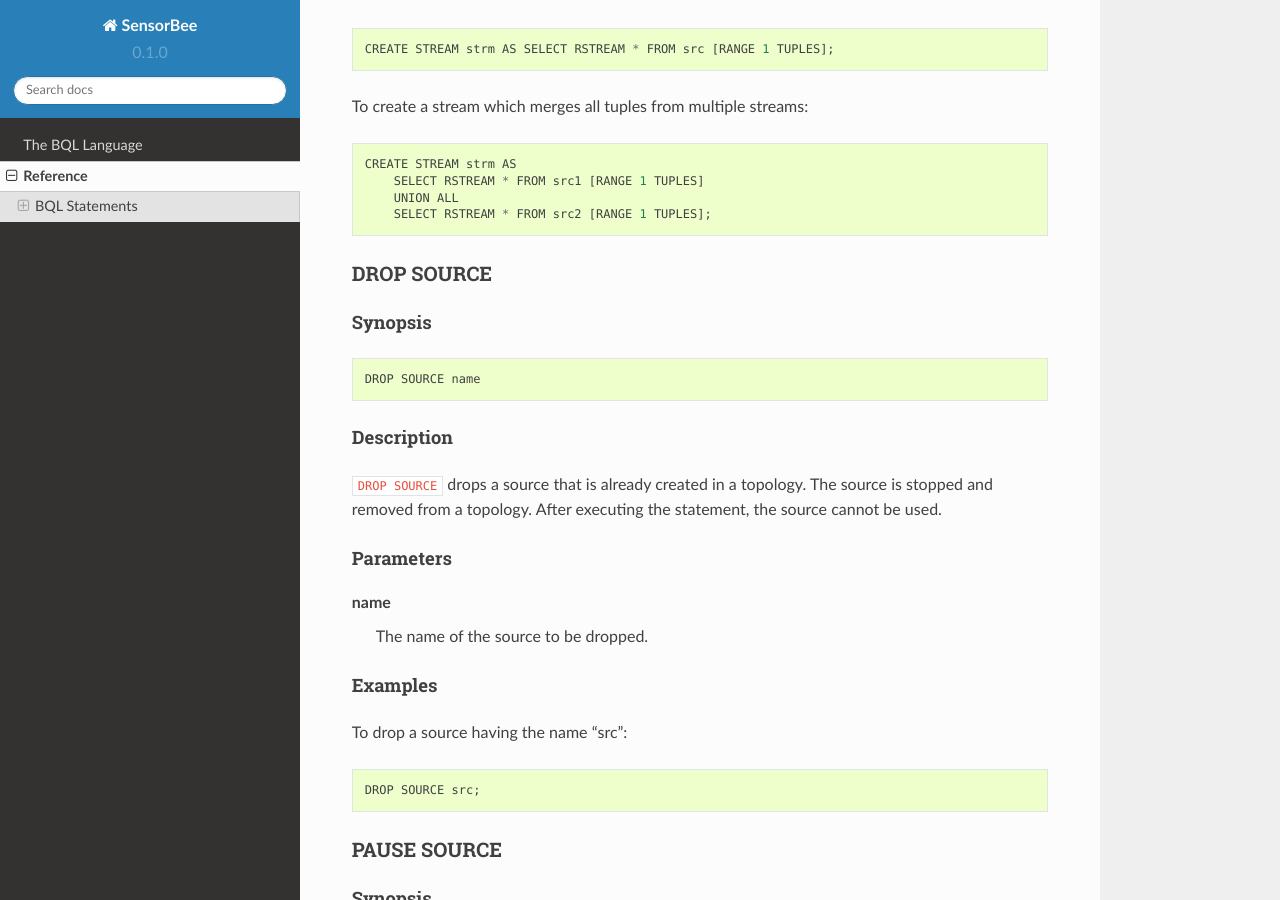
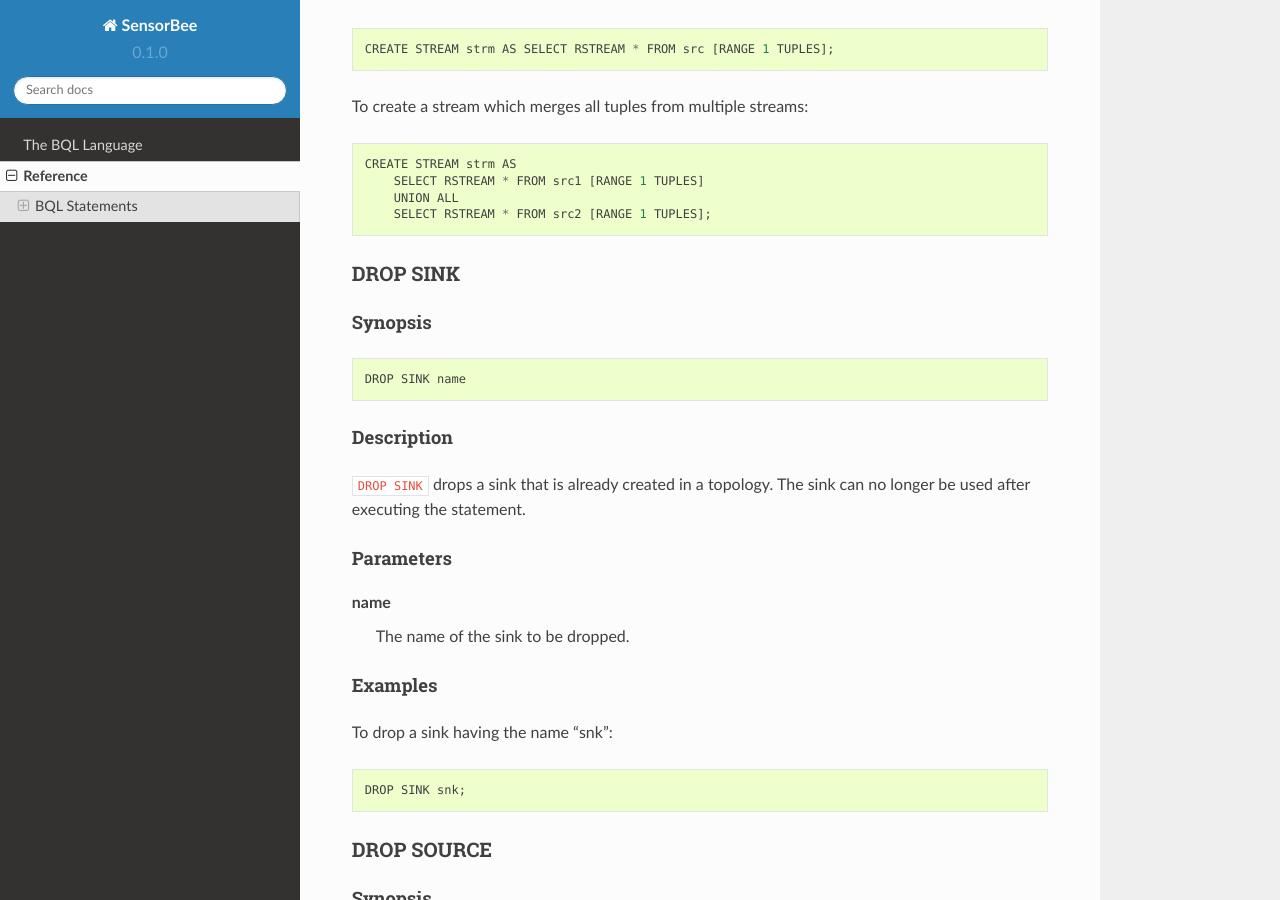
Before and after one commit to sensorbee/docs, a Sphinx documentation site: the page built from source/ref.rst, in a window 1280 px wide and 900 px high, scrolled down 3067 px. Built offline with Sphinx 7.4.7 and the Read the Docs theme 2.0.0, drawn with Linux system fonts in a browser that asks for light colours.

Commit message:
Add the reference of DROP SINK statement

```diff
--- a/source/ref/stmts.rst
+++ b/source/ref/stmts.rst
@@ -5,6 +5,7 @@ BQL Statements
 .. include:: /ref/stmts/create_sink.rst
 .. include:: /ref/stmts/create_source.rst
 .. include:: /ref/stmts/create_stream.rst
+.. include:: /ref/stmts/drop_sink.rst
 .. include:: /ref/stmts/drop_source.rst
 .. include:: /ref/stmts/pause_source.rst
 .. include:: /ref/stmts/resume_source.rst
--- /dev/null
+++ b/source/ref/stmts/drop_sink.rst
@@ -0,0 +1,30 @@
+.. _ref_stmts_drop_sink:
+
+DROP SINK
+=========
+
+Synopsis
+--------
+
+::
+
+    DROP SINK name
+
+Description
+-----------
+
+``DROP SINK`` drops a sink that is already created in a topology. The sink can
+no longer be used after executing the statement.
+
+Parameters
+----------
+
+name
+    The name of the sink to be dropped.
+
+Examples
+--------
+
+To drop a sink having the name "snk"::
+
+    DROP SINK snk;
```
